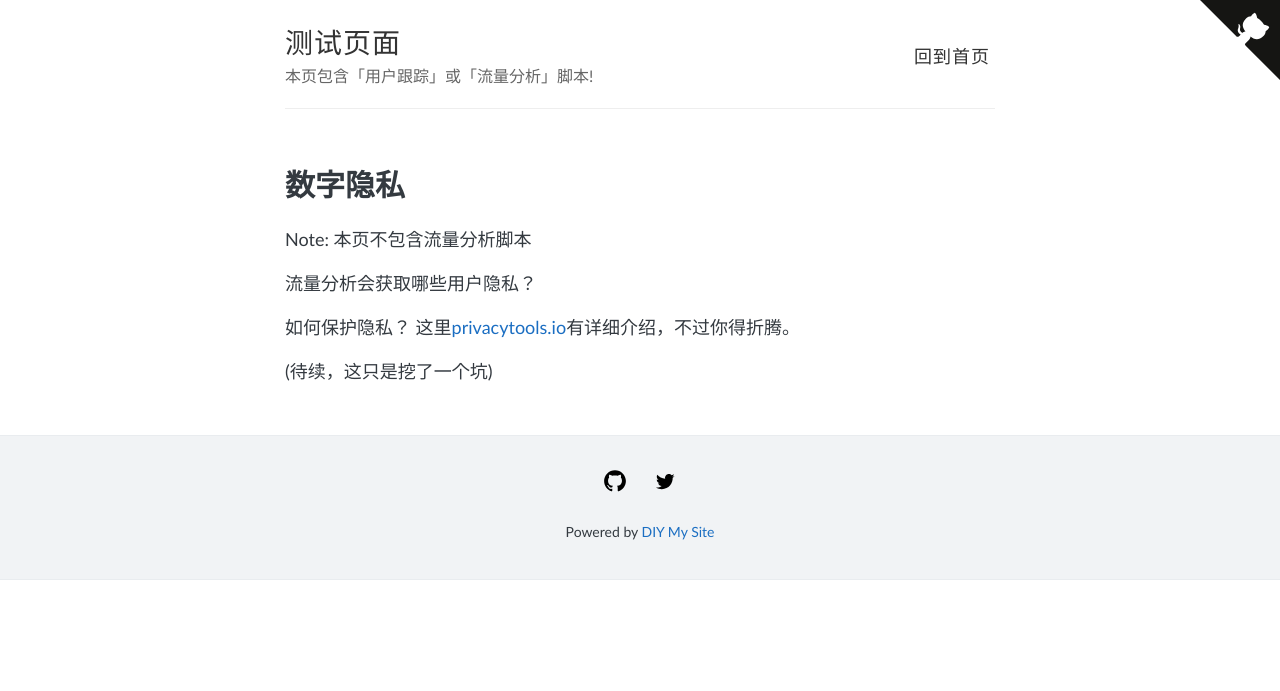
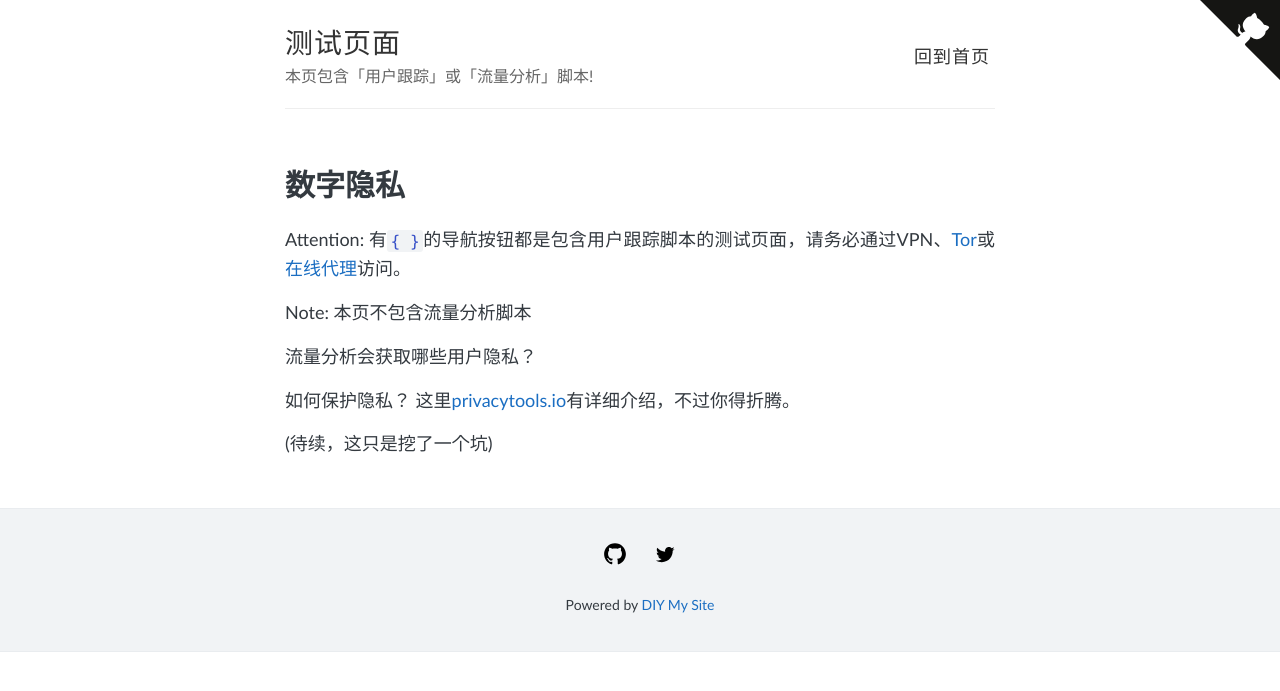
Before and after one commit to diymysite/analytics, a Jekyll site: the page built from pages/privacy.md, in a window 1280 px wide. Shown: the top 691 px of the page. Built offline with Jekyll 4.4.1, drawn with Linux system fonts in a browser that asks for light colours; our own code applies the rules of GitHub Pages for plain Markdown files.

Commit message:
attention

```diff
--- a/pages/privacy.md
+++ b/pages/privacy.md
@@ -1,4 +1,7 @@
 # 数字隐私
+
+Attention: 有`{ }`的导航按钮都是包含用户跟踪脚本的测试页面，请务必通过VPN、[Tor](https://www.torproject.org/download/)或[在线代理](https://hidester.com/proxy/)访问。
+
 Note: 本页不包含流量分析脚本
 
 流量分析会获取哪些用户隐私？
```
